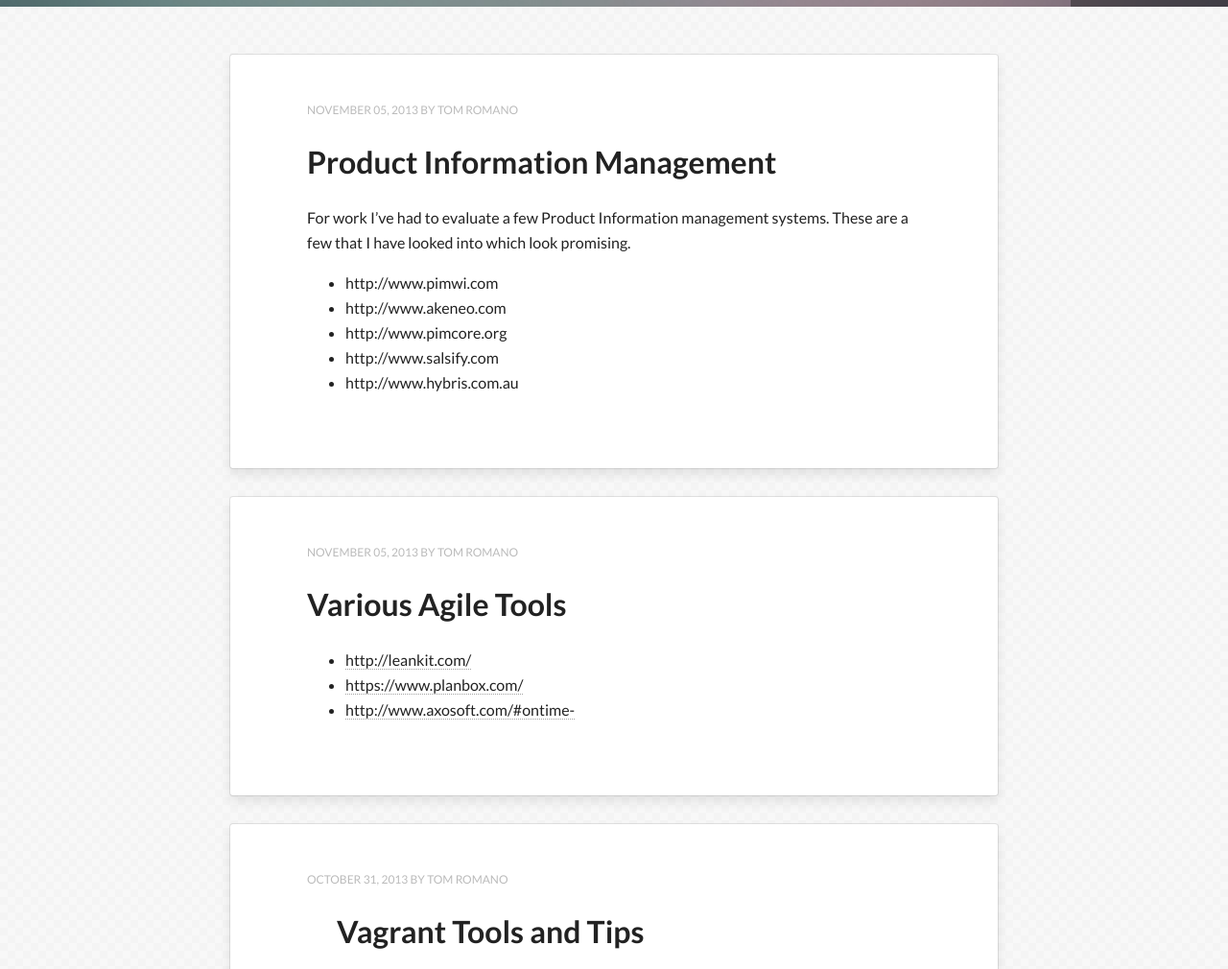
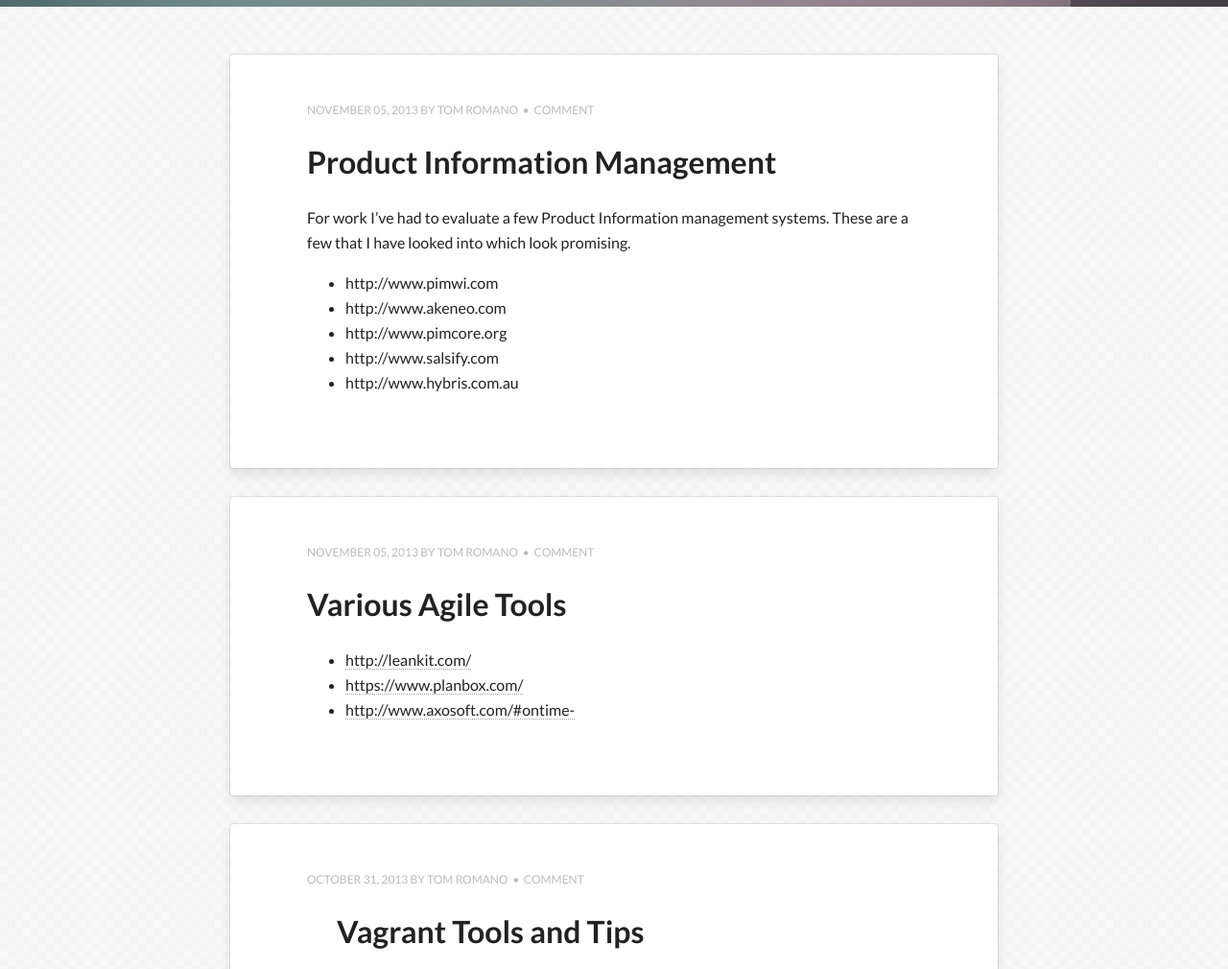
Before and after one commit to dawogfather/dawogfather.github.io, a Jekyll site: the page built from index.html, in a window 1280 px wide and 1400 px high, scrolled down 280 px. Shown: the part 153-1163 px from the top of the window at 96% size. Built offline with Jekyll 4.4.1, drawn with Linux system fonts in a browser that asks for light colours; nearby versions of some CDN libraries; the list of posts is cut into pages by our own code; some of the changed lines change nothing that is shown.

Commit message:
added discuss comments

```diff
--- a/_config.yml
+++ b/_config.yml
@@ -1,6 +1,6 @@
 title:            Romano's Ramblings
 description:      Programming related blog of Tom Romano
-disqus_shortname:
+disqus_shortname: romano
 #Comment out url when working locally to resolve base urls correctly
 url:              http://dawogfather.github.io
 
```
